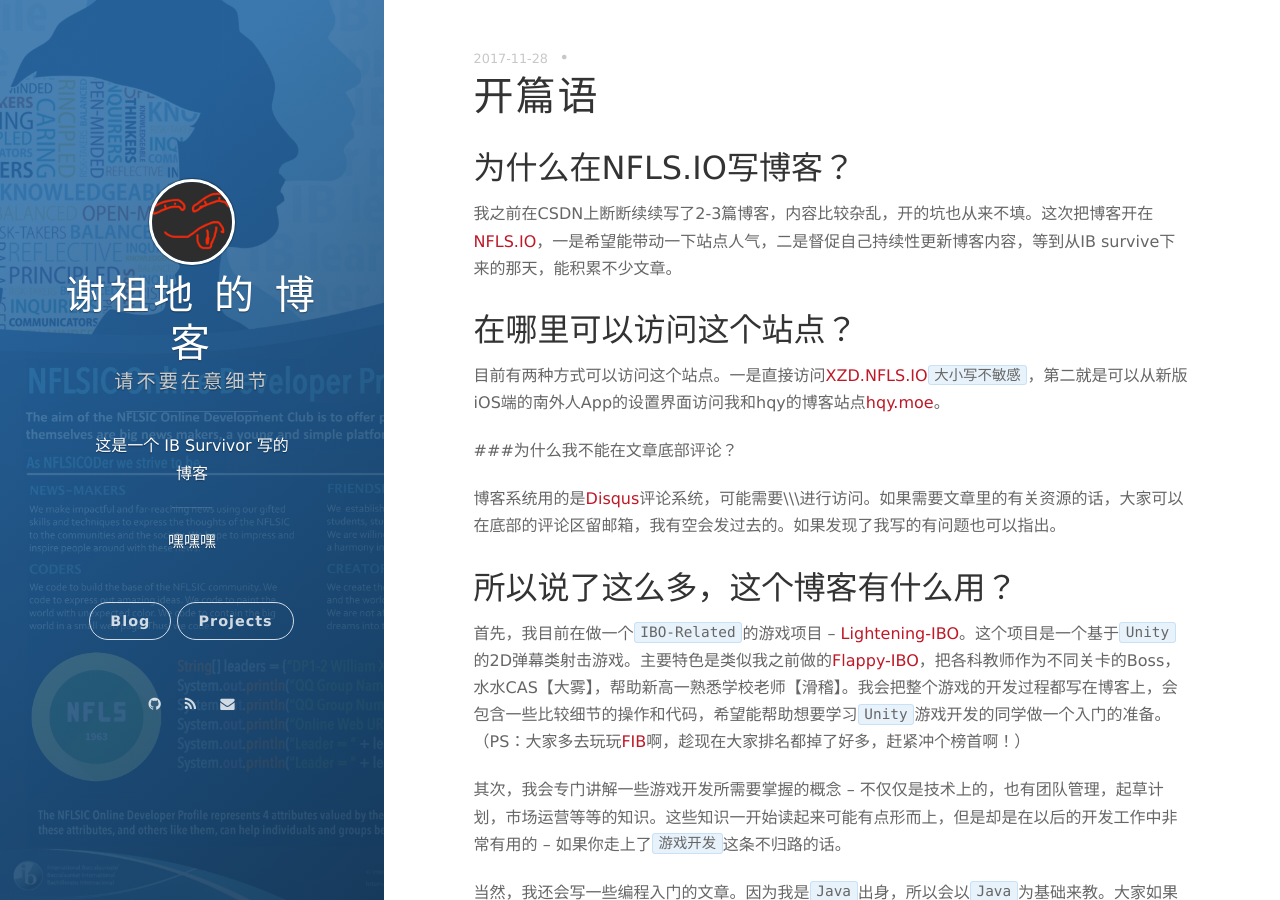
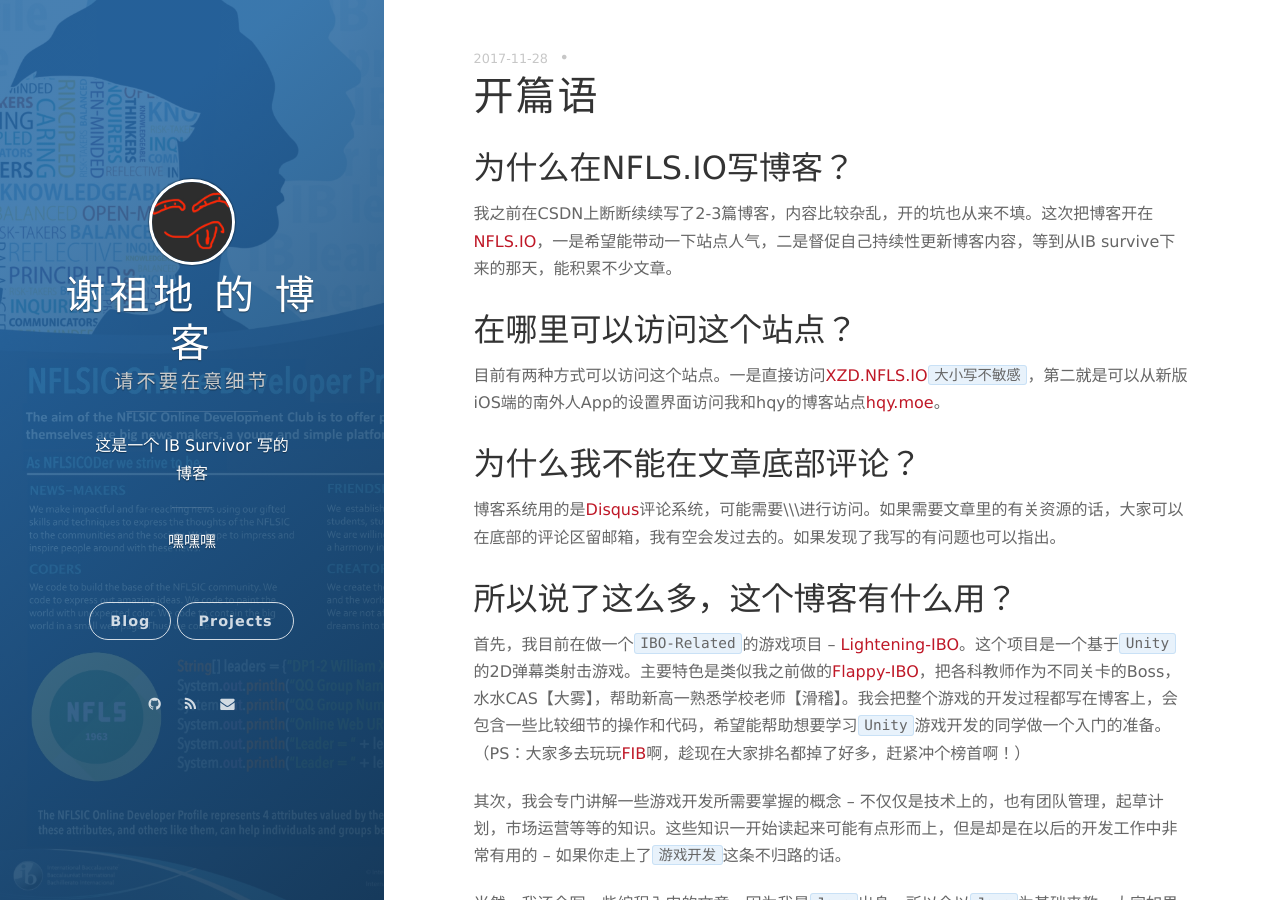
Before and after one commit to GuardHei/blog-xzd, a Jekyll site: the page built from _posts/2017-11-28-beginning-words.markdown, in a window 1280 px wide and 900 px high. Built offline with Jekyll 4.4.1, drawn with Linux system fonts in a browser that asks for light colours; nearby versions of some CDN libraries; comment, search, counter and statistics services are not loaded.

Commit message:
Comment Adjust
Comment Adjust

```diff
--- a/_posts/2017-11-28-beginning-words.markdown
+++ b/_posts/2017-11-28-beginning-words.markdown
@@ -11,7 +11,7 @@ date: 2017-11-28 21:02:14.000000000 +09:00
 
 目前有两种方式可以访问这个站点。一是直接访问[XZD.NFLS.IO](https://XZD.NFLS.IO)`大小写不敏感`，第二就是可以从新版iOS端的南外人App的设置界面访问我和hqy的博客站点[hqy.moe](https://hqy.moe)。
 
-###为什么我不能在文章底部评论？
+## 为什么我不能在文章底部评论？
 
 博客系统用的是[Disqus](http://www.disqus.com)评论系统，可能需要\\\\\进行访问。如果需要文章里的有关资源的话，大家可以在底部的评论区留邮箱，我有空会发过去的。如果发现了我写的有问题也可以指出。
 
```
